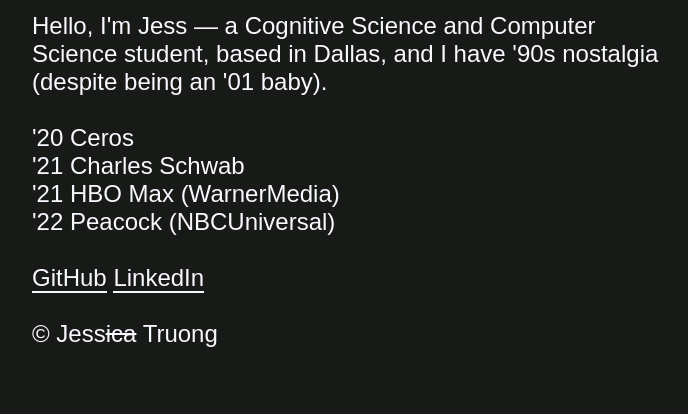
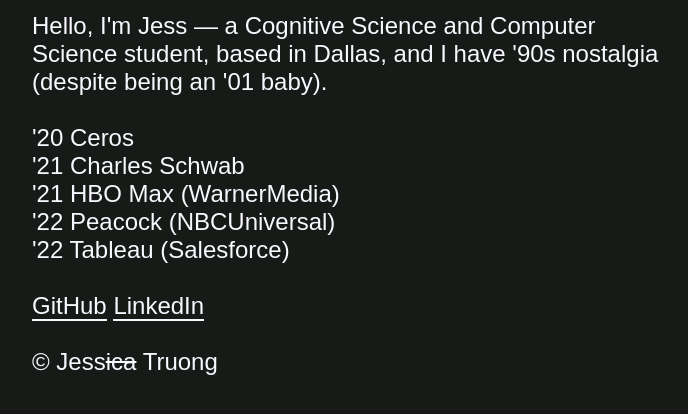
Before and after one commit to truongjessica/truongjessica.github.io, a plain HTML site: page index.html in a window 1280 px wide. Shown: the part 100-514 px from the top of the page, without its empty margins (288-976 px from the left). Drawn offline with Linux system fonts and the light colour scheme.

Commit message:
add tabby tab

```diff
--- a/index.html
+++ b/index.html
@@ -50,6 +50,10 @@
         '22 Peacock (NBCUniversal)
     </div>
 
+    <div class="comp">
+        '22 Tableau (Salesforce)
+    </div>
+
     <br>
 
     <a class="underline" href="https://github.com/truongjessica" target="_blank">GitHub</a>
```
